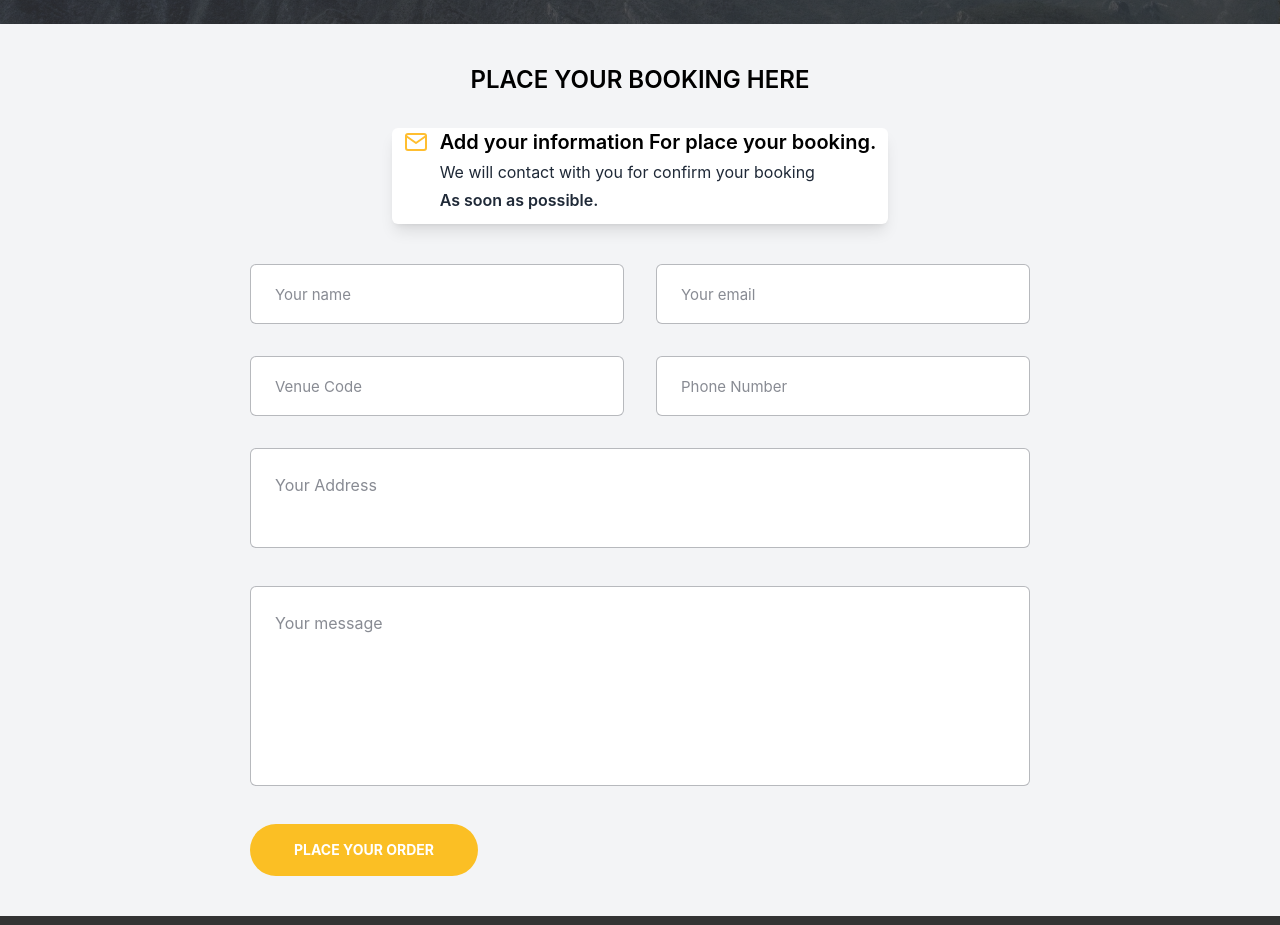
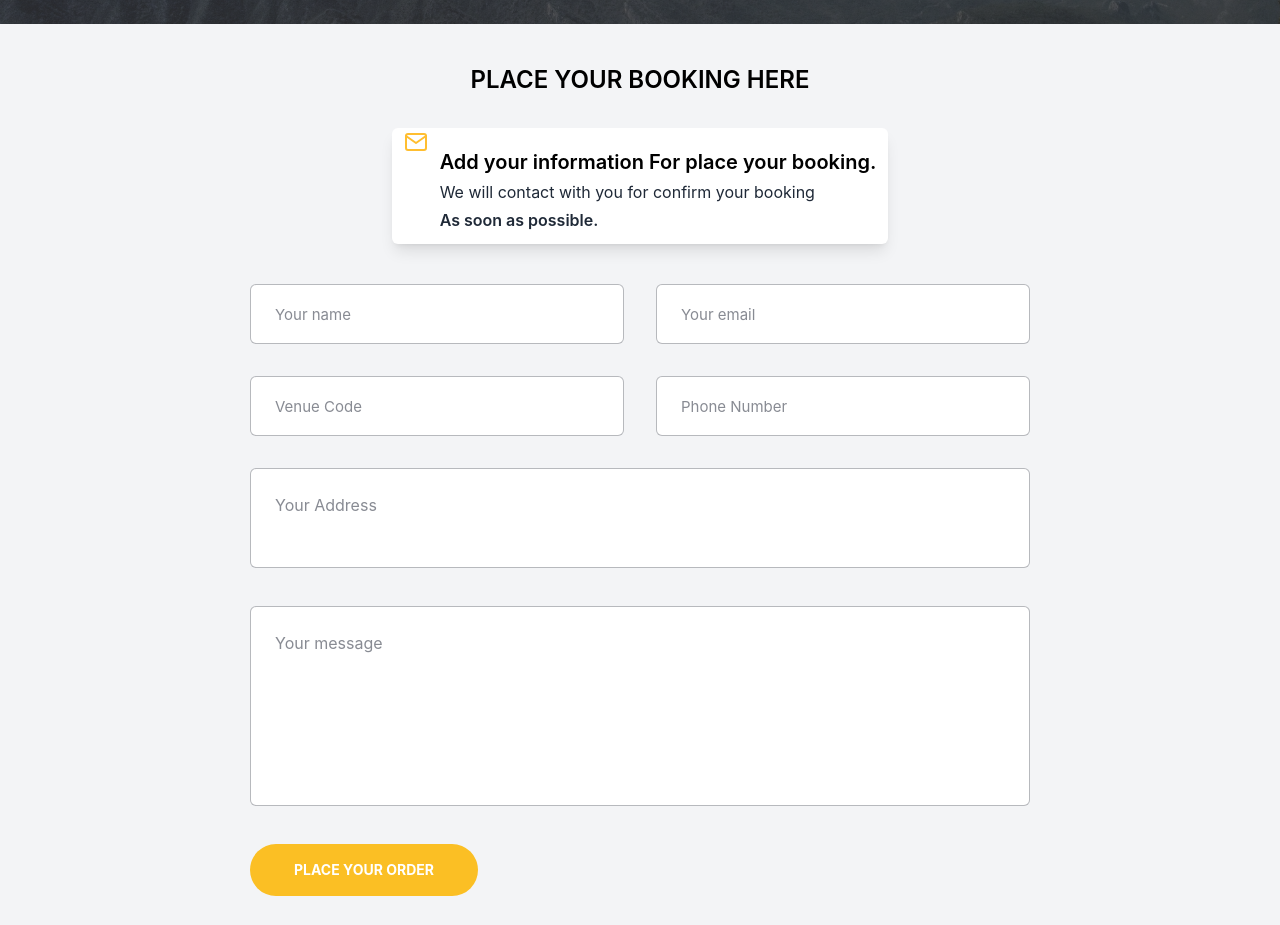
Before and after one commit to team-binarybrains/eventy-clientsite, a React (Create React App) app: page /service-details in a window 1280 px wide. Shown: the part 1423-2348 px from the top of the page. Built offline with nearby package versions, Linux system fonts and the light colour scheme; no server answers; a web font is replaced by a local one.

Commit message:
booking form contact bug fix

```diff
--- a/src/Components/Home/OurServices/SingleService.js
+++ b/src/Components/Home/OurServices/SingleService.js
@@ -170,12 +170,12 @@ function SingleService() {
                             <h2 className="text-2xl uppercase">Place your booking here</h2>
                             <p className="text-base text-gray-600 text-paragraph max-w-lg mx-auto"></p>
                         </div>
-                        <div className="flex flex-row justify-between sm:justify-center gap-x-10 gap-y-5 flex-wrap items-start ">
+                        <div className="flex flex-row justify-between sm:justify-center gap-x-10 gap-y-5 flex-wrap items-start">
                             <div className="flex flex-col lg:flex-row gap-x-3 gap-y-1.5 shadow-lg rounded-md px-3 pb-3 bg-white">
                                 <div className="text-[#ffbe30] rounded-sm text-2xl bounce mt-0.5">
                                     <FiMail />
                                 </div>
-                                <div className="space-y-1">
+                                <div className="space-y-1 pt-5">
                                     <h4 className="font-body text-xl">Add your information For place your booking.</h4>
                                     <p className="text-paragraph"></p>
                                     <p className=" font-normal"> We will contact with you for confirm your booking</p>
--- a/src/Components/SingleEventBooking/SingleEventBooking.js
+++ b/src/Components/SingleEventBooking/SingleEventBooking.js
@@ -108,7 +108,7 @@ const SingleEventBooking = () => {
                                     <div className="text-[#ffbe30] rounded-sm text-2xl bounce mt-0.5">
                                         <FiMail />
                                     </div>
-                                    <div className="space-y-1 py-2">
+                                    <div className="space-y-1  pt-3">
                                         <h4 className="font-body text-xl">For more information.</h4>
                                         <p className="text-paragraph"></p>
                                         <p className=" font-normal"> Contuct Us</p>
```
